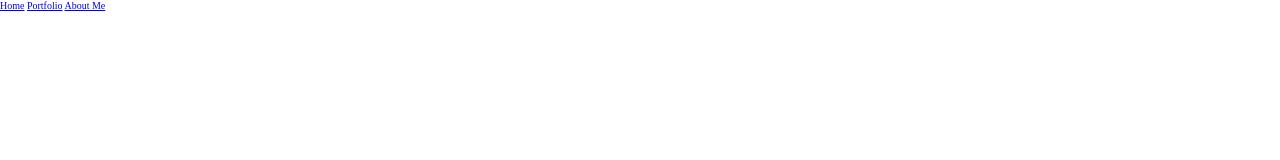
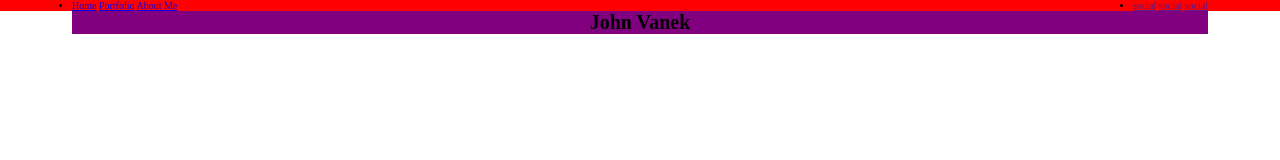
Before and after one commit to johnvanek/Portfolio2024, a plain HTML site: page index.html in a window 1280 px wide. Drawn offline with Linux system fonts and the light colour scheme.

Commit message:
add html & base styles for header

```diff
--- a/css/general.css
+++ b/css/general.css
@@ -72,3 +72,13 @@ html {
   /* overflow-x: hidden; */
   scroll-behavior: smooth;
 }
+
+/**************************/
+/* General Styles */
+/**************************/
+
+.container {
+  max-width: 120rem;
+  padding: 0 3.2rem;
+  margin: 0 auto;
+}
--- a/css/style.css
+++ b/css/style.css
@@ -2,7 +2,14 @@
 /* HEADER */
 /**************************/
 .header {
+  background-color: red;
 }
+
+.header .container {
+  display: flex;
+  justify-content: space-between;
+}
+
 /**************************/
 /* NAVIGATION */
 /**************************/
@@ -14,6 +21,18 @@
 
 .nav-link {
 }
+
+/**************************/
+/* Title */
+/**************************/
+.title-container {
+  display: flex;
+  justify-content: center;
+  background-color: purple;
+}
+
+.title {
+}
 /**************************/
 /* HERO */
 /**************************/
--- a/index.html
+++ b/index.html
@@ -9,6 +9,7 @@
   </head>
   <body>
     <header class="header">
+      <div class="container">
         <nav class="nav">
           <ul class="nav-list">
             <li>
@@ -18,6 +19,22 @@
             </li>
           </ul>
         </nav>
+        <ul class="socials-list">
+          <li>
+            <a href="">social</a>
+            <a href="">social</a>
+            <a href="">social</a>
+          </li>
+        </ul>
+      </div>
     </header>
+    <div class="container">
+      <div class="title-container">
+        <h1 class="title">John Vanek</h1>
+      </div>
+    </div>
+    <main>
+      <section class="hero-section"></section>
+    </main>
   </body>
 </html>
```
Lines whose indentation alone changed are shown as unchanged.
